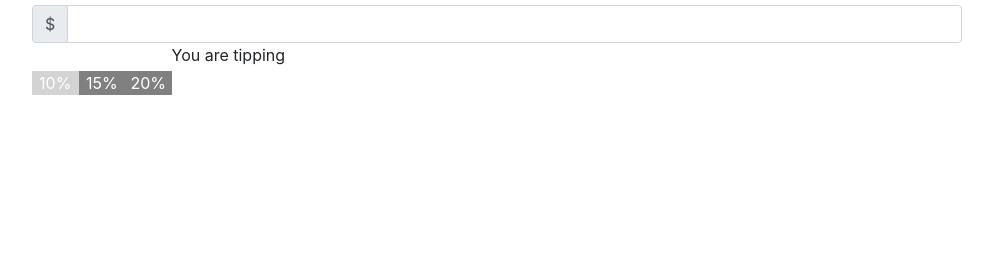
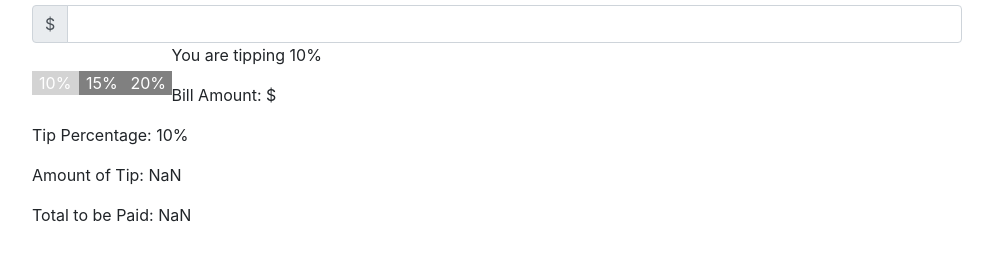
Before and after one commit to alicezeus/few100-lab, a website built with webpack: page src/index.html in a window 1280 px wide. Both pictures are taken after a click on the element "10%". Shown: the part 51-312 px from the top of the page, without its empty margins (143-1136 px from the left). Built offline with nearby package versions, Linux system fonts and the light colour scheme.

Commit message:
half way there

```diff
--- a/src/index.html
+++ b/src/index.html
@@ -20,7 +20,7 @@
                 <div class="input-group-prepend">
                     <span class="input-group-text">$</span>
                 </div>
-                <input type="text"
+                <input type="number"
                        class="form-control"
                        id="amount"
                        required>
@@ -28,7 +28,20 @@
             <div class="tip">10%</div>
             <div class="tip">15%</div>
             <div class="tip">20%</div>
-            <p>You are tipping <span></span></p>
+            <p>You are tipping <span id="currentTip"></span></p>
+
+            <div class="show">
+                <p>Bill Amount: <span id="billAmount"></span></p>
+            </div>
+            <div class="show">
+                <p>Tip Percentage: <span id="tipPerentage"></span></p>
+            </div>
+            <div class="show">
+                <p>Amount of Tip: <span id="amountTip"></span></p>
+            </div>
+            <div class="show">
+                <p>Total to be Paid: <span id="total"></span></p>
+            </div>
         </main>
     </div>
 </body>
--- a/src/index.ts
+++ b/src/index.ts
@@ -1,22 +1,45 @@
 
 import './styles.css';
+import { tip, add } from './tip';
 
 const tips = document.querySelectorAll('.tip') as NodeListOf<HTMLDivElement>;
-const selectedTip = 3;
-let currentTip = 1;
+const amount = document.getElementById('amount') as HTMLInputElement;
+const currentTip = document.getElementById('currentTip') as HTMLSpanElement;
+const billAmount = document.getElementById('billAmount') as HTMLSpanElement;
+const tipPerentage = document.getElementById('tipPerentage') as HTMLSpanElement;
+const amountTip = document.getElementById('amountTip') as HTMLSpanElement;
+const total = document.getElementById('total') as HTMLSpanElement;
 
-tips.forEach(tip => {
-    if (currentTip === selectedTip) {
-        tip.dataset.selected = 'true';
+let percent = parseInt(localStorage.getItem('storePerentage'), 10);
+amount.addEventListener('blur', calculateTip, true);
+
+currentTip.innerText = `${percent}%`;
+
+tips.forEach(t => {
+    if (t.innerText === currentTip.innerText) {
+        t.classList.toggle('selected');
     }
-    currentTip++;
-    tip.addEventListener('click', handleClick);
+    t.addEventListener('click', handleClick);
 });
 
 function handleClick() {
     const that = this as HTMLDivElement;
-    const tipSelected = that.dataset.selected === 'true';
-
     that.classList.toggle('selected');
 
+    currentTip.innerText = that.innerHTML;
+
+    percent = parseInt(currentTip.innerText.replace('%', '').trimLeft(), 10);
+    localStorage.setItem('storePerentage', percent.toString());
+    calculateTip();
 }
+
+function calculateTip() {
+
+    const tipAmount = tip(amount.valueAsNumber, percent);
+    billAmount.innerText = `$${amount.value.toString()}`;
+    tipPerentage.innerText = `${percent}%`;
+    currentTip.innerText = `${percent}%`;
+    amountTip.innerText = tipAmount.toString();
+    total.innerText = add(amount.valueAsNumber, tipAmount).toString();
+
+}
--- a/src/styles.css
+++ b/src/styles.css
@@ -17,3 +17,6 @@ h1 {
 {
     background-color:lightgray;
 }
+.show{
+    border: 1em;
+}
--- /dev/null
+++ b/src/tip.ts
@@ -0,0 +1,8 @@
+export function tip(bill: number, percent: number) {
+    console.log(bill);
+    console.log(percent);
+    return bill * (percent / 100);
+}
+export function add(bill: number, tipAmount: number) {
+    return bill + tipAmount;
+}
```
